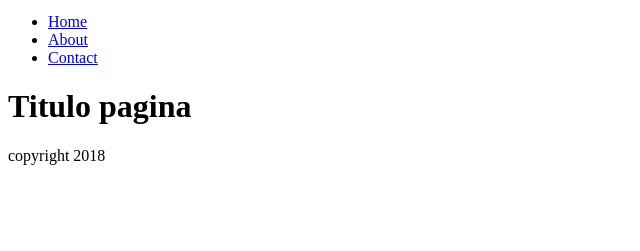
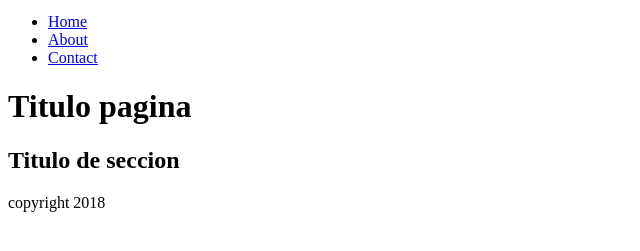
Before and after one commit to ripost2016/gitflow, a plain HTML site: page index.html in a window 1280 px wide. Shown: the part 29-280 px from the top of the page, without its empty margins (0-640 px from the left). Drawn offline with Linux system fonts and the light colour scheme.

Commit message:
nueva section en index

```diff
--- a/index.html
+++ b/index.html
@@ -19,6 +19,10 @@
 
 	<main>
 		<h1>Titulo pagina</h1>
+
+		<section>
+			<h2>Titulo de seccion</h2>
+		</section>
 	</main>
 
 	<footer>
```
